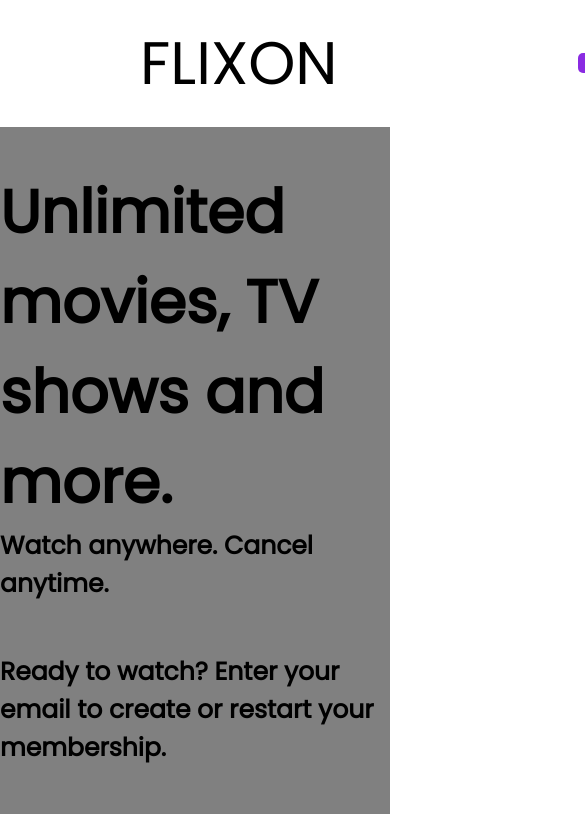
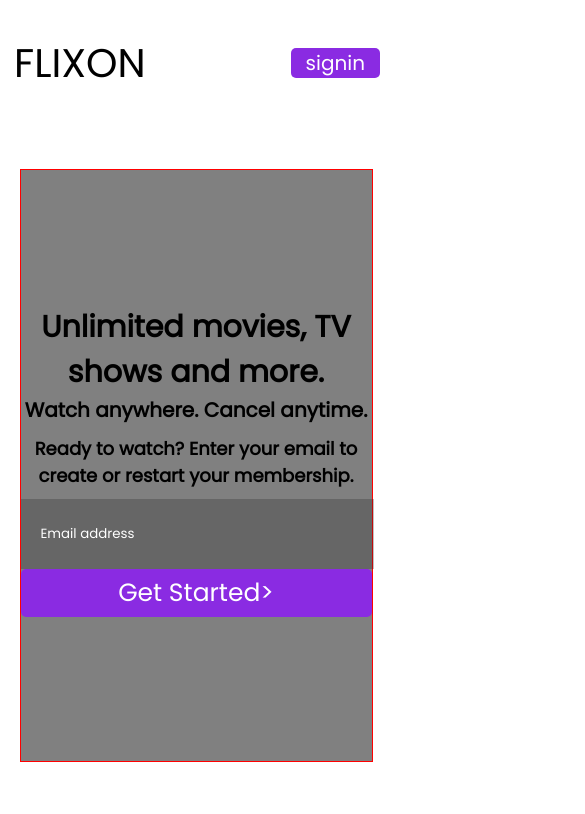
Before and after one commit to SarthakSanjay/flixon, a plain HTML site: page pages/login.html in a window 390 px wide. Shown: the top 814 px of the page, 585 px wide, since content can reach past the window. Drawn offline with Linux system fonts and the light colour scheme; a web font is replaced by a local one.

Commit message:
added css

```diff
--- a/styles/login.css
+++ b/styles/login.css
@@ -4,6 +4,7 @@
     padding: 0;
     /* box-sizing: border-box; */
     font-family: 'Poppins', sans-serif;
+    scroll-behavior: smooth;
 }
 :root{
     --light-text: white;
@@ -12,7 +13,6 @@
 }
 h1{
     font-size: 40px;
-
 }
 
 h2, h3, h4, h5, h6{
@@ -27,6 +27,7 @@ h2, h3, h4, h5, h6{
 .navbar{
     display: flex;
     height: 15vh;
+    width: 100vw;
     align-items: center;
     justify-content: space-between;
 }
@@ -91,6 +92,52 @@ h2, h3, h4, h5, h6{
 
 
 
-@media only screen and (max-width:375px){
+@media only screen and (max-width:400px){
+    #logo{
+        margin: 0px 14px;
+        font-size: 40px;
+    }
+    /* signin button */
+    #signin{
+        margin: 0px 10px;
+        padding: 0px 15px;
+        font-size: 20px;
+
+    }
+   .inner-hero{
+    margin: 5vh 5vw;
+    height: 70vh;
+    width: 90vw;
+    border: 1px solid red;
+    text-align: center;
+   }
+    .inner-hero h1{
+        font-size: 30px;
+        text-align: center;
+    }
+    .inner-hero h2{
+        font-size: 20px;
+    }
+    .email h3{
+        margin: 10px 0px;
+        font-size: 18px;
+    }
+    .inner-email{
+        display: flex;
+        width: 100%;
+        flex-direction: column;
+    }
+    .inner-email input{
+        width: 95%;
+        height: 50px;
+        margin: 0;
+        padding: 10px;
+
+    }
+    .inner-email input::placeholder{
+        width: 100%;
+        padding-left: 10px;
+        color: white;
+    }
 
 }
```
